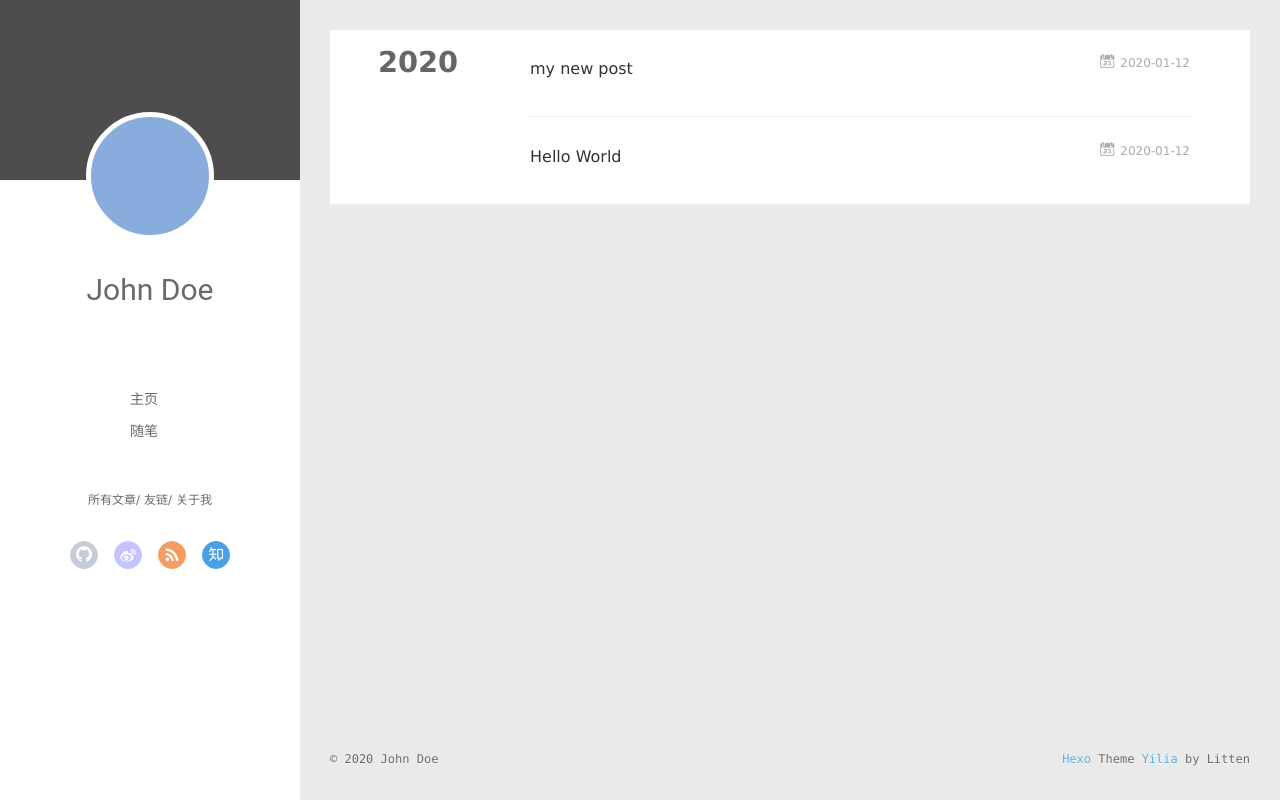
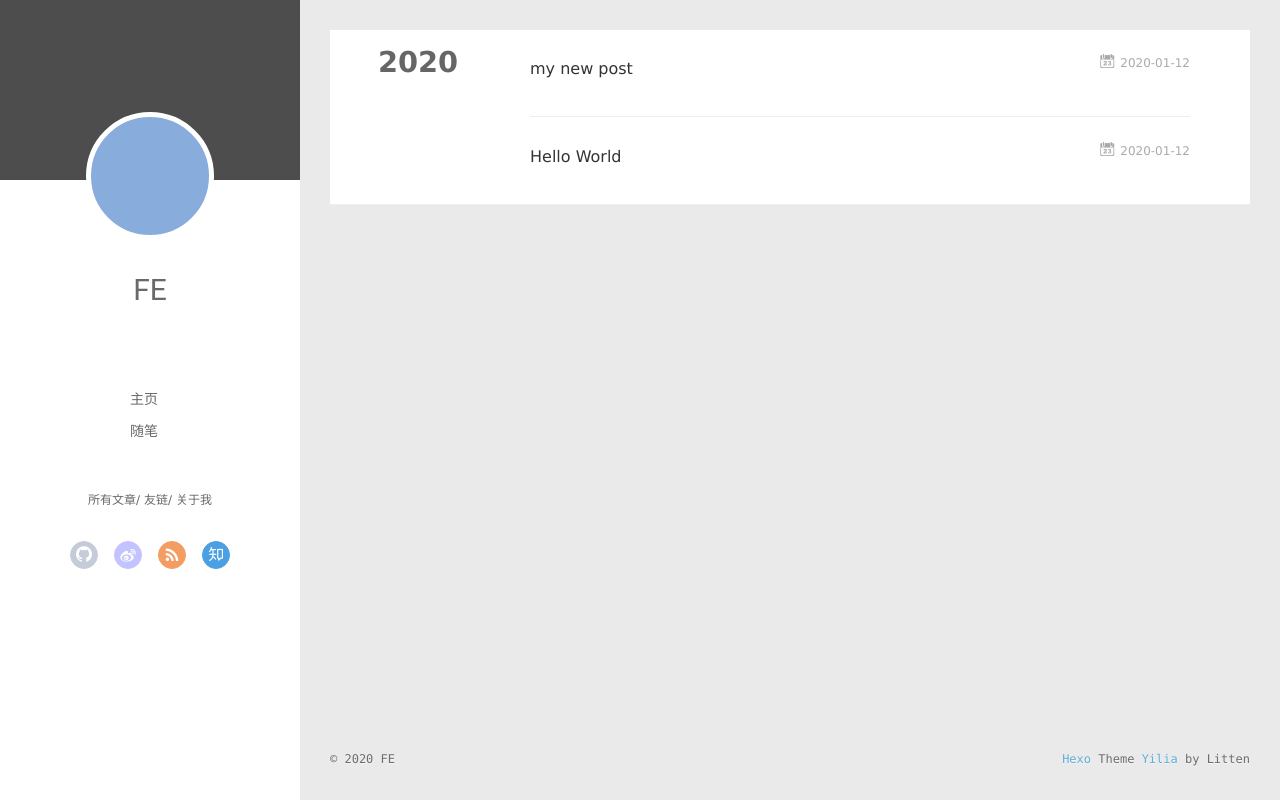
Before and after one commit to FyisFe/FyisFe.github.io, a plain HTML site: page archives/index.html in a window 1280 px wide. Drawn offline with Linux system fonts and the light colour scheme; no server answers.

Commit message:
Site updated: 2020-01-13 22:52:02

```diff
--- a/archives/index.html
+++ b/archives/index.html
@@ -13,7 +13,7 @@
 <meta property="og:url" content="http://yoursite.com/archives/index.html">
 <meta property="og:site_name" content="Hexo">
 <meta property="og:locale" content="en_US">
-<meta property="article:author" content="John Doe">
+<meta property="article:author" content="FE">
 <meta name="twitter:card" content="summary">
 
     <link rel="alternative" href="/atom.xml" title="Hexo" type="application/atom+xml">
@@ -46,7 +46,7 @@
 			<img src="" class="js-avatar">
 		</a>
 		<hgroup>
-		  <h1 class="header-author"><a href="/">John Doe</a></h1>
+		  <h1 class="header-author"><a href="/">FE</a></h1>
 		</hgroup>
 
 
@@ -104,7 +104,7 @@
 				<img src="" class="js-avatar">
 			</div>
 			<hgroup>
-			  <h1 class="header-author js-header-author">John Doe</h1>
+			  <h1 class="header-author js-header-author">FE</h1>
 			</hgroup>
 
 
@@ -229,7 +229,7 @@
   <div class="outer">
     <div id="footer-info">
     	<div class="footer-left">
-    		&copy; 2020 John Doe
+    		&copy; 2020 FE
     	</div>
       	<div class="footer-right">
       		<a href="http://hexo.io/" target="_blank">Hexo</a>  Theme <a href="https://github.com/litten/hexo-theme-yilia" target="_blank">Yilia</a> by Litten
```
Also changed, not shown: 2020/01/12/hello-world/index.html (+4 -4 lines), 2020/01/12/my-new-post/index.html (+4 -4 lines), archives/2020/01/index.html (+4 -4 lines), archives/2020/index.html (+4 -4 lines), index.html (+4 -4 lines).
